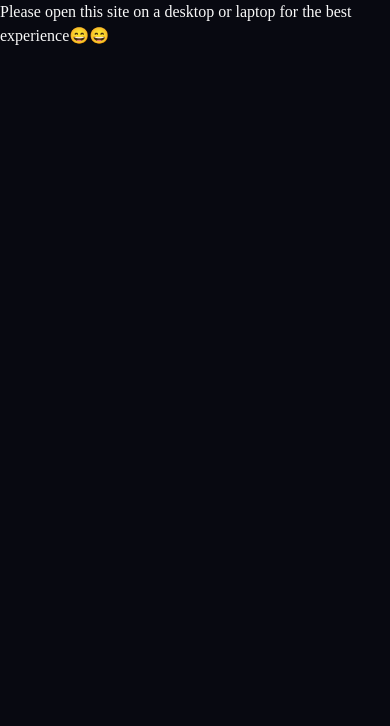
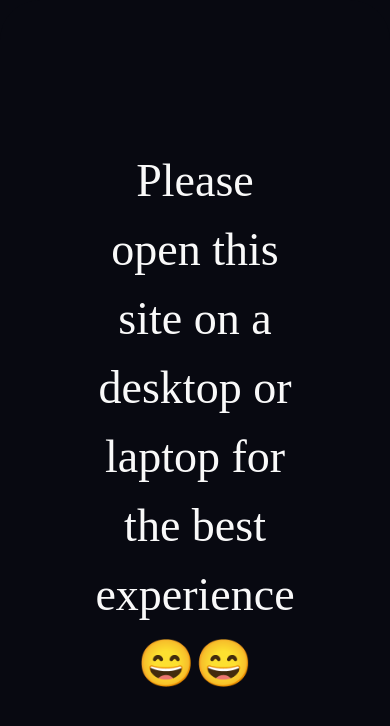
Before and after one commit to arunabh-a/arunabh-site, a React (Vite) app: page / in a window 390 px wide. Shown: the top 726 px of the page. Built offline with nearby package versions, Linux system fonts and the light colour scheme; a web font is replaced by a local one.

Commit message:
mobile warning css fix

```diff
--- a/src/App.css
+++ b/src/App.css
@@ -31,12 +31,9 @@ body {
     border-radius: 10px;
 }
 
-.app-container {
-    display: flex;
-    box-sizing: border-box; /* This ensures padding is included in height calculation */
-}
 
-/* .mobile-warning {
+
+.mobile-warning {
     display: flex;
     justify-content: center;
     align-items: center;
@@ -51,4 +48,4 @@ body {
     border-radius: 40px;
     color: #f9f9f9;
 
-} */
+}
```
